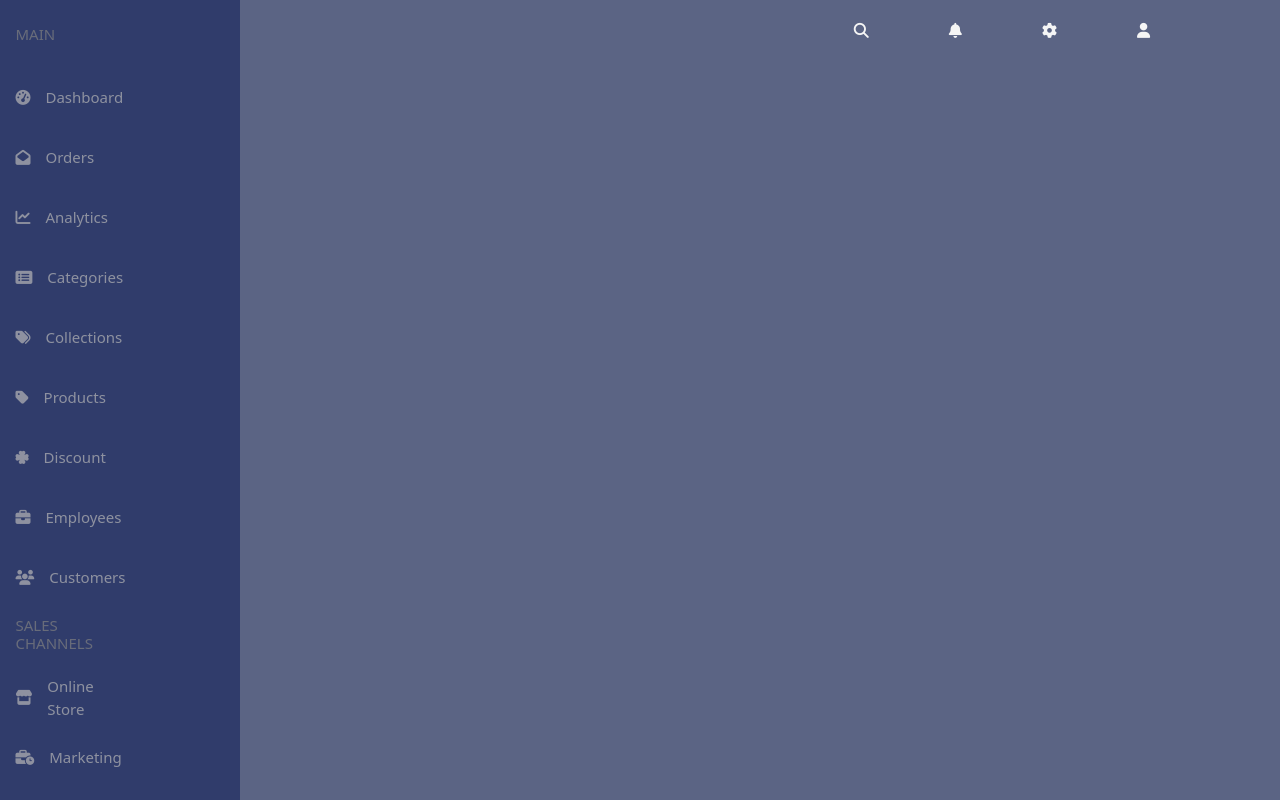
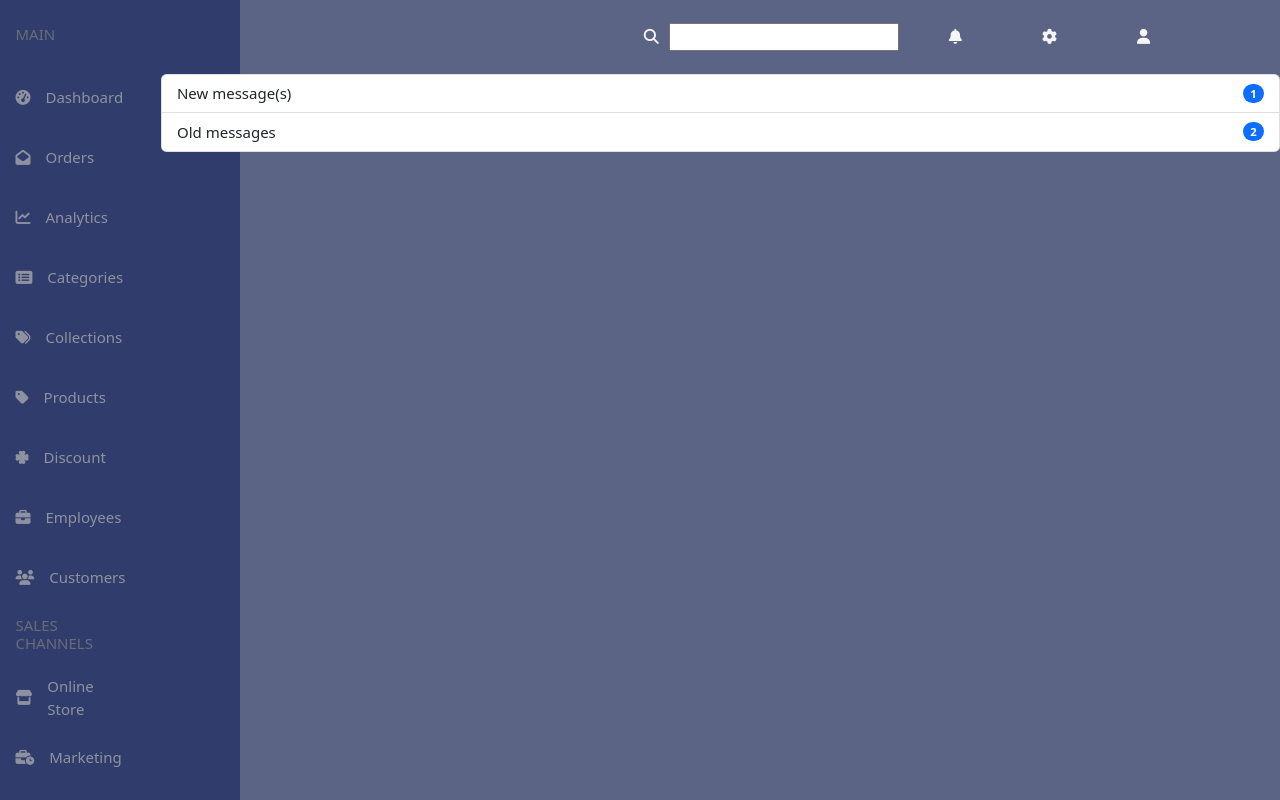
Before and after one commit to MissJL/PowerPixel, a React (Create React App) app: page /notifications in a window 1280 px wide. Built offline with nearby package versions, Linux system fonts and the light colour scheme.

Commit message:
Added searchbox

```diff
--- a/src/App.jsx
+++ b/src/App.jsx
@@ -18,6 +18,7 @@ import Growth from "./Growth";
 import Marketing from "./Marketing";
 import Profile from "./Profile";
 import Settings from "./Settings";
+import Notifications from "./Notifications";
 import "./style.css";
 class App extends Component {
   render() {
@@ -45,7 +46,7 @@ class App extends Component {
             <Route path="/marketing" component={Marketing} />
             <Route path="/profile" component={Profile} />
             <Route path="/settings" component={Settings} />
-            <Route path="/notification" component={Notification} />
+            <Route path="/notifications" component={Notifications} />
             <Redirect exact from="/" to="/dashboard" />
           </Switch>
         </div>
--- a/src/Navbar.jsx
+++ b/src/Navbar.jsx
@@ -7,11 +7,13 @@ function Navbar() {
       <span className="container-fluid">
         <div className="collapse navbar-collapse" id="navbarNav">
           <div className="navbar-nav ">
-            <NavLink to="/search" className="nav-item-2">
+            <a className="nav-item-1">
               <i className="fa-solid fa-magnifying-glass"></i>
-            </NavLink>
-            <NavLink to="/notification" className="nav-item-2">
+            </a>
+            <input type="text" placeholder="" className="searchbox" />
+            <NavLink to="/notifications" className="nav-item-2">
               <i className="fa-solid fa-bell"></i>
+              <div className="togglesearch"></div>
             </NavLink>
             <NavLink to="/settings" className="nav-item-2">
               <i className="fa-solid fa-gear"></i>
--- /dev/null
+++ b/src/Notifications.jsx
@@ -0,0 +1,18 @@
+import React from "react";
+
+function Notifications(props) {
+  return (
+    <ul className="list-group">
+      <li className="list-group-item d-flex justify-content-between align-items-center">
+        New message(s)
+        <span className="badge bg-primary rounded-pill">1</span>
+      </li>
+      <li className="list-group-item d-flex justify-content-between align-items-center">
+        Old messages
+        <span className="badge bg-primary rounded-pill">2</span>
+      </li>
+    </ul>
+  );
+}
+
+export default Notifications;
--- a/src/style.css
+++ b/src/style.css
@@ -137,6 +137,15 @@ main {
   margin-right: 50px;
 }
 
+.nav-item-1 {
+  margin-right: 10px;
+  color: whitesmoke;
+}
+
+.searchbox {
+  margin-right: 50px;
+}
+
 .nav-item-2 {
   margin-right: 80px;
   color: whitesmoke;
```
Also changed, not shown: src/Common/SearchBox.jsx (added).
